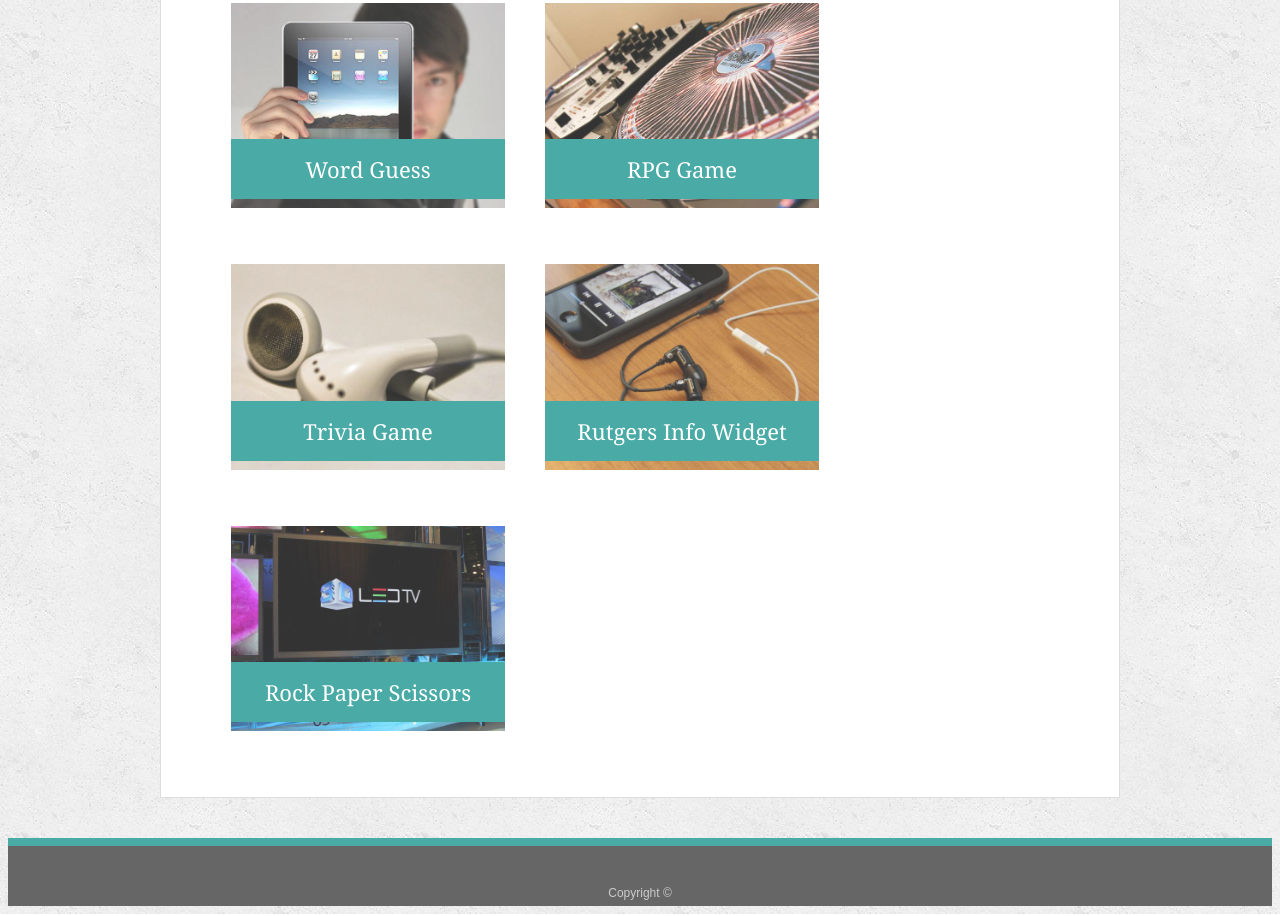
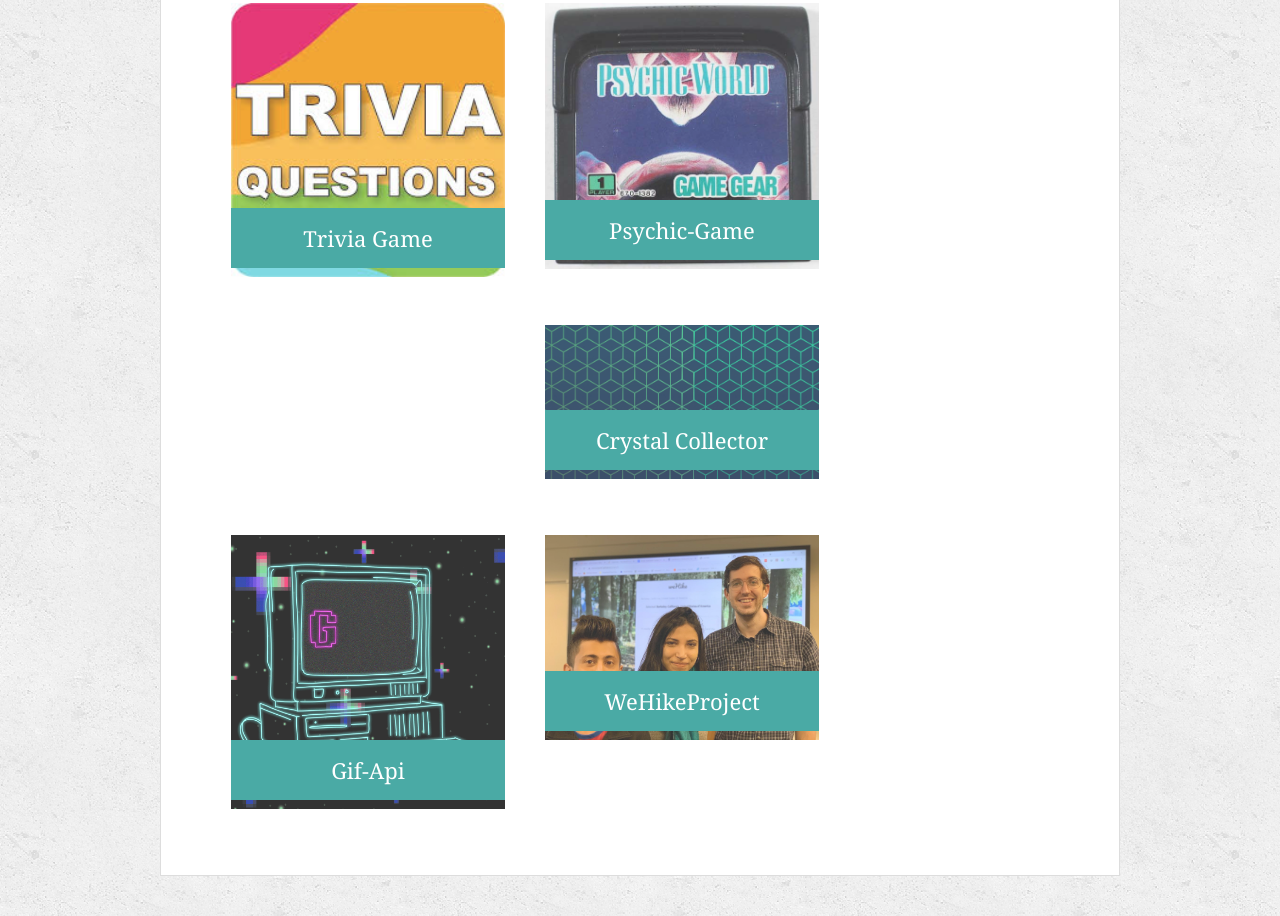
Before and after one commit to ashishkaf/Basic-Portfolio, a plain HTML site: page portfolio.html in a window 1280 px wide. Shown: the part 303-1219 px from the top of the page. Drawn offline with Linux system fonts and the light colour scheme.

Commit message:
updated portfolio, index, contact

```diff
--- a/assets/css/style.css
+++ b/assets/css/style.css
@@ -219,6 +219,7 @@ input[type=submit] {
 
 
 
+
 @media screen and (max-width: 980px) {
   body {
     position: static;
--- a/portfolio.html
+++ b/portfolio.html
@@ -25,29 +25,44 @@
       <h1>Portfolio</h1>
 
       <div class="work">
-        <img src="assets/images/technics-q-c-640-480-1.jpg" alt="Word Guess">
-
-        <h3>Word Guess</h3>
-      </div>
-      <div class="work">
-        <img src="assets/images/technics-q-c-640-480-2.jpg" alt="RPG Game">
-
-        <h3>RPG Game</h3>
-      </div>
-      <div class="work">
-        <img src="assets/images/technics-q-c-640-480-5.jpg" alt="Trivia Game">
+        <a href="https://ashishkaf.github.io/TriviaGame/">
+        <img src="assets/images/trivia.jpg" alt="Trivia Game">
+      </a>
 
         <h3>Trivia Game</h3>
       </div>
+
       <div class="work">
-        <img src="assets/images/technics-q-c-640-480-7.jpg" alt="Rutgers Info Widget">
+        <a href="https://ashishkaf.github.io/Psychic-Game/">
+        <img src="assets/images/psychic.jpg" alt="Psychic-Game">
+        </a>
 
-        <h3>Rutgers Info Widget</h3>
+        <h3>Psychic-Game</h3>
+
       </div>
+
       <div class="work">
-        <img src="assets/images/technics-q-c-640-480-9.jpg" alt="Rock Paper Scissors">
+        <a href="https://ashishkaf.github.io/unit-4-game/">
+        <img src="assets/images/crystalcollector.jpg" alt="Crystal Collector">
+        </a>
 
-        <h3>Rock Paper Scissors</h3>
+        <h3>Crystal Collector</h3>
+      </div>
+
+      <div class="work">
+        <a href="https://ashishkaf.github.io/Gif-Api/">
+        <img src="assets/images/gifapi.gif" alt="Gif-Api">
+      </a>
+
+        <h3>Gif-Api</h3>
+      </div>
+
+      <div class="work">
+        <a href="https://chrismckee42.github.io/project1/">
+        <img src="assets/images/wehikeproject.jpg" alt="Project1">
+      </a>
+
+        <h3>WeHikeProject</h3>
       </div>
 
     </section>
```
Also changed, not shown: contact.html (+4 -0 lines), index.html (+1 -1 lines), assets/images/Ashish kafle.jpeg (added), assets/images/crystalcollector.jpg (added), assets/images/gifapi.gif (added), assets/images/linkedin.jpg (added), assets/images/psychic.jpg (added), assets/images/trivia.jpg (added), assets/images/wehikeproject.jpg (added).
